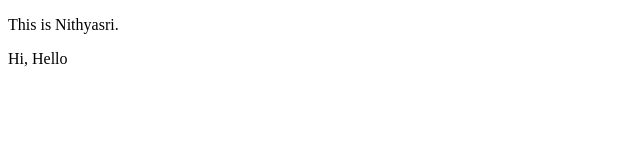
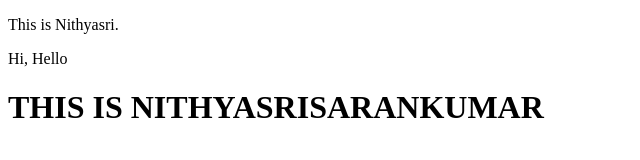
Before and after one commit to nithyasrinivas27/emty_repo, a plain HTML site: page index.html in a window 1280 px wide. Shown: the whole page, without its empty margins (0-640 px from the left). Drawn offline with Linux system fonts and the light colour scheme.

Commit message:
Update index.html

```diff
--- a/index.html
+++ b/index.html
@@ -9,6 +9,7 @@
     <title>IMPLEMET THISS</title>
     <p>This is Nithyasri.</p>
     <p>Hi, Hello </p>
+    <h1>THIS IS NITHYASRISARANKUMAR</h1>
 
 </body>
 </html>
```
